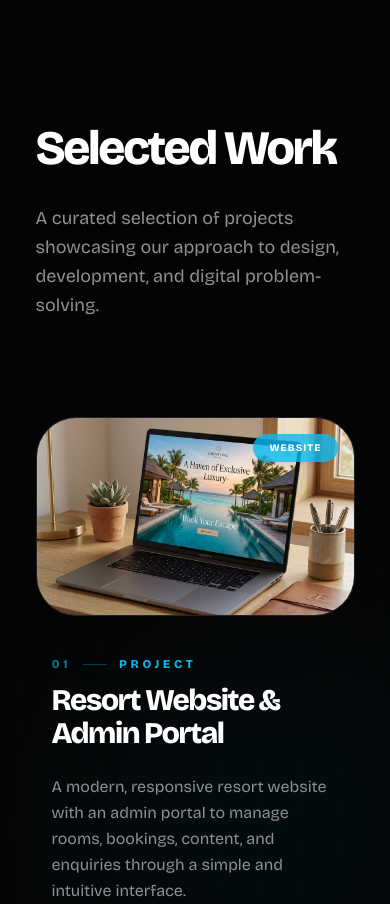
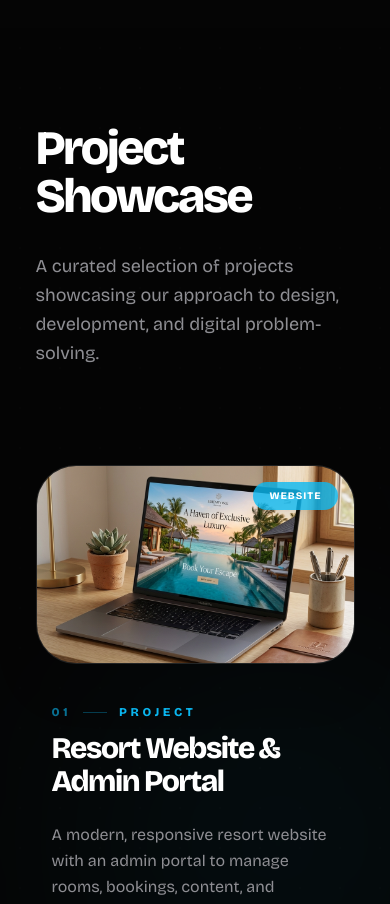
Before and after one commit to navaneethpv/nexora-agency, a Next.js app: page / in a window 390 px wide. Shown: the part 2300-3204 px from the top of the page. Built offline with nearby package versions, Linux system fonts and the light colour scheme.

Commit message:
feat: Rename "Selected Work" section to "Project Showcase" and add hover effects to project numbering and separators.

```diff
--- a/src/app/page.tsx
+++ b/src/app/page.tsx
@@ -160,7 +160,7 @@ export default function Home() {
               className="mb-24 md:mb-32"
             >
               <div className="max-w-3xl">
-                <h2 className="text-5xl md:text-7xl font-bold mb-8 tracking-tighter">Selected Work</h2>
+                <h2 className="text-5xl md:text-7xl font-bold mb-8 tracking-tighter">Project Showcase</h2>
                 <p className="text-secondary text-lg md:text-2xl font-medium leading-relaxed">
                   A curated selection of projects showcasing our approach to design, development, and digital problem-solving.
                 </p>
@@ -202,9 +202,9 @@ export default function Home() {
                   {/* Narrative Block */}
                   <div className="w-full lg:w-[40%] space-y-6 md:space-y-8 px-4 md:px-0">
                     <div className="space-y-3 md:space-y-4">
-                      <div className="flex items-center gap-3 text-accent font-bold text-xs md:text-sm tracking-[0.3em] uppercase">
+                      <div className="flex items-center gap-3 text-accent group-hover:text-white font-bold text-xs md:text-sm tracking-[0.3em] uppercase transition-colors duration-500">
                         <span className="opacity-60">0{i + 1}</span>
-                        <div className="h-px w-6 md:w-10 bg-accent/30" />
+                        <div className="h-px w-6 md:w-10 bg-accent/30 group-hover:bg-white/30 transition-colors duration-500" />
                         <span>PROJECT</span>
                       </div>
                       <h3 className="text-3xl md:text-5xl lg:text-6xl font-bold leading-[1.1] md:leading-none tracking-tighter text-white group-hover:text-accent transition-colors duration-500">
```
